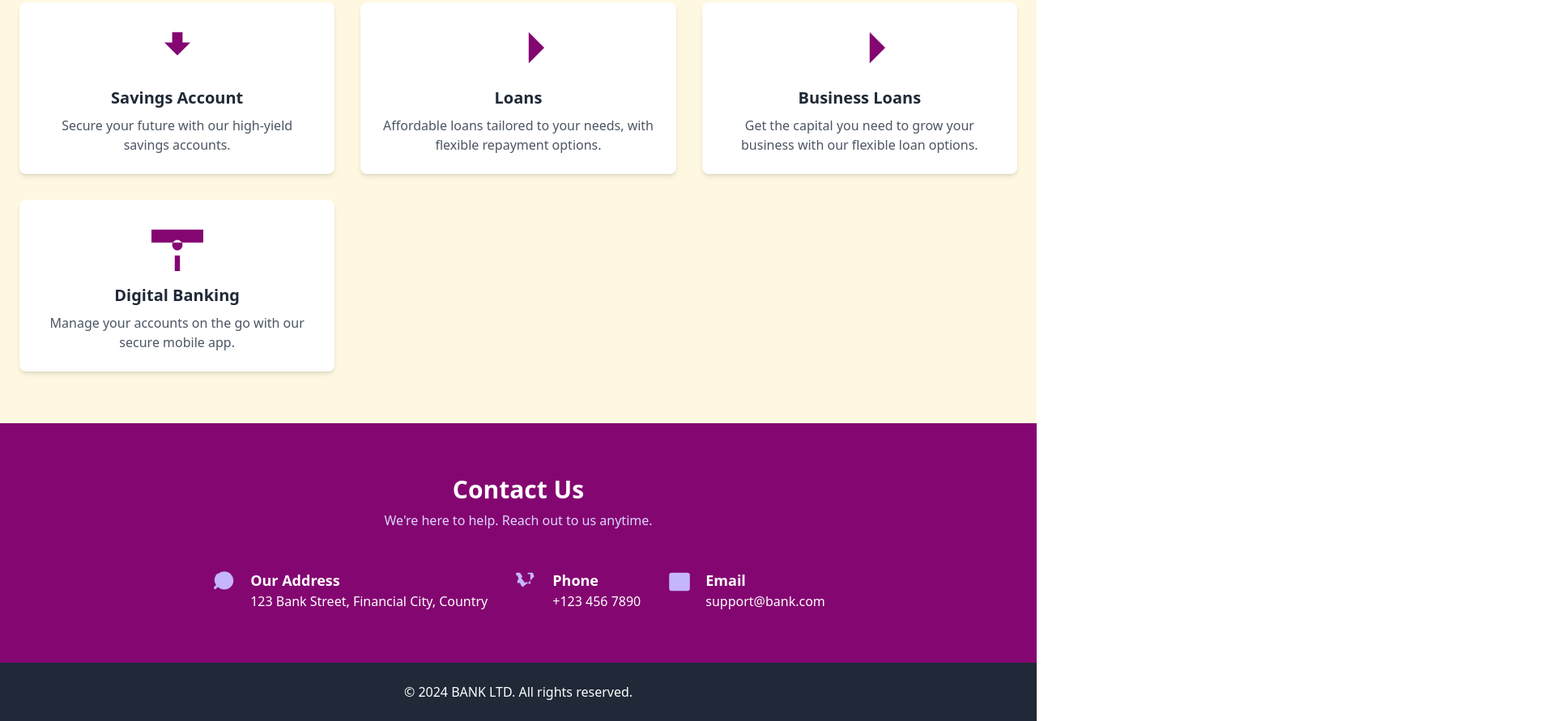
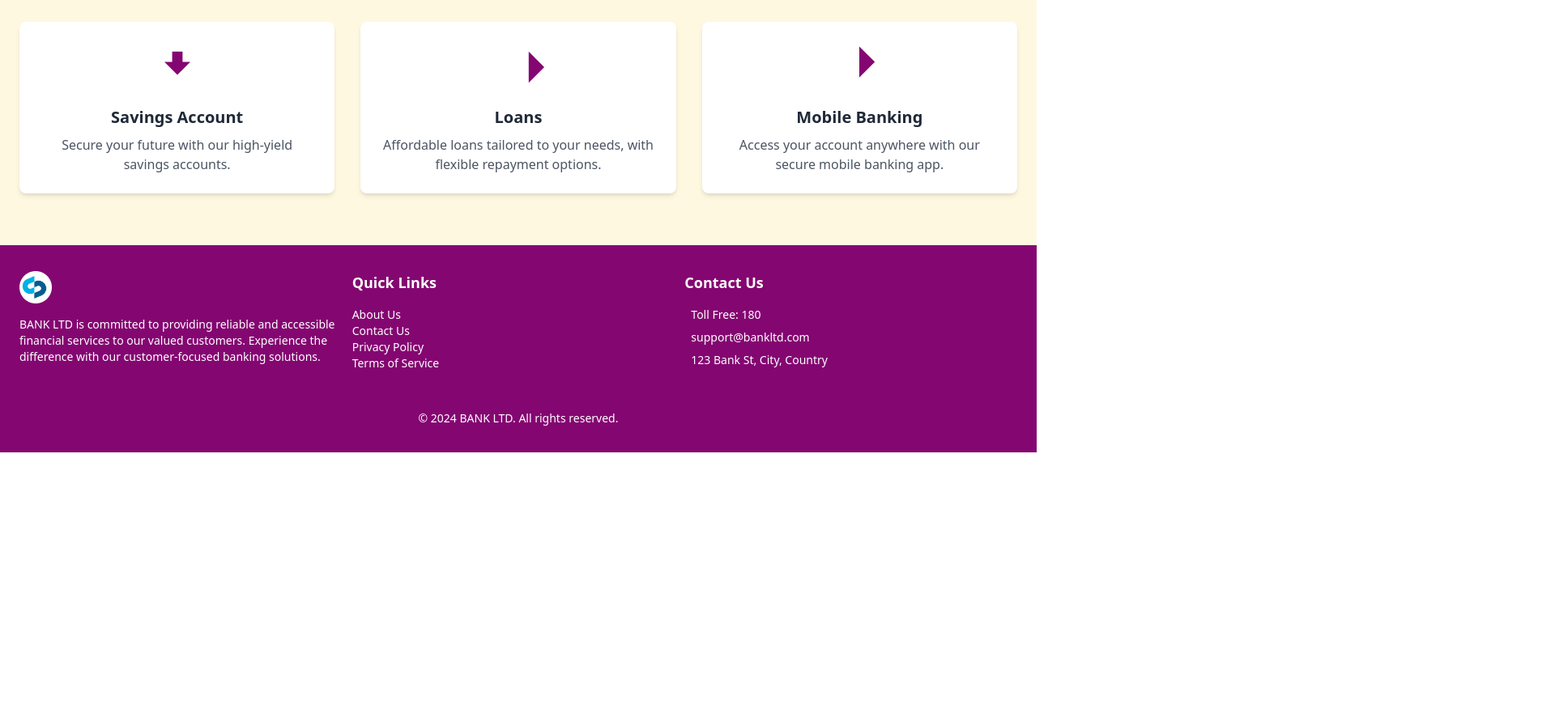
Before and after one commit to sathwikm1610/saraswathi, a plain HTML site: page index.html in a window 1280 px wide. Shown: the part 555-1446 px from the top of the page at 81% size, 1920 px wide, since content can reach past the window. After the commit the page ends 1114 px from the top, so only its background shows below. Drawn offline with nearby package versions, Linux system fonts and the light colour scheme.

Commit message:
Update index.html

```diff
--- a/index.html
+++ b/index.html
@@ -3,9 +3,12 @@
 <head>
     <meta charset="UTF-8">
     <meta name="viewport" content="width=device-width, initial-scale=1.0">
-    <title>bank webpage </title>
+    <title>Bank Webpage</title>
 
+    <!-- Tailwind CSS -->
     <link href="https://cdn.jsdelivr.net/npm/tailwindcss@2.2.19/dist/tailwind.min.css" rel="stylesheet">
+    <link rel="icon" href="assets/logo.png" type="image/png">
+
     <style>
         :root {
             --yellow: rgb(255, 255, 5);
@@ -20,39 +23,24 @@
         .text-white { color: var(--white); }
         .text-custom { color: var(--purple); }
 
-   html, body {
-       margin: 0;
-       padding: 0;
-   }
-
-   footer {
-       margin: 0;
-       padding: 0;
-   }
-
-   /* If there are any other elements below the footer causing the gap */
-   body > * {
-       margin-bottom: 0;
-   }
-
-
+        html, body, footer { margin: 0; padding: 0; }
     </style>
-    <link rel="icon" href="assets/logo.png" type="image/png">
 </head>
 <body>
+
     <!-- Header Section -->
     <header>
-        <!-- Top Bar (Purple Section) -->
+        <!-- Top Bar -->
         <div class="bg-purple-800 text-white px-4 py-2 flex flex-col md:flex-row items-center justify-between">
             <!-- Logo and Bank Name -->
             <div class="flex items-center space-x-2">
-                <img src="assets/logo.png" alt="Logo" class="h-10 w-auto"> <!-- Replace "logo.png" with your logo path -->
+                <img src="assets/logo.png" alt="Logo" class="h-10 w-auto">
                 <div>
                     <span class="font-bold text-lg">BANK LTD</span>
                     <p class="text-sm">ಬ್ಯಾಂಕ್</p>
                 </div>
             </div>
-            <!-- Contact Info and Links -->
+            <!-- Contact Info -->
             <div class="flex items-center space-x-4 text-sm">
                 <span class="flex items-center"><i class="fas fa-phone-alt mr-1"></i> Toll Free No: 180</span>
                 <a href="#" class="hover:underline">Home</a>
@@ -60,13 +48,11 @@
             </div>
         </div>
 
-        <!-- Navigation Bar (Yellow Section) -->
+        <!-- Navigation Bar -->
         <nav class="bg-yellow-500 text-black font-bold py-2">
             <div class="container mx-auto flex justify-between items-center px-4">
-                <!-- Logo for Mobile -->
+                <!-- Mobile Logo and Hamburger Icon -->
                 <div class="text-lg font-bold md:hidden">BANK LTD</div>
-
-                <!-- Hamburger Icon for Mobile -->
                 <div class="md:hidden">
                     <button id="menu-toggle" class="text-black focus:outline-none">
                         <svg class="w-6 h-6" fill="none" stroke="currentColor" viewBox="0 0 24 24" xmlns="http://www.w3.org/2000/svg">
@@ -76,8 +62,7 @@
                 </div>
 
                 <!-- Desktop Menu -->
-                <div class="md:flex justify-center space-x-8 ml-12"></div>
-                    <!-- Dropdown Example with "About Us" -->
+                <div class="hidden md:flex justify-center space-x-8 ml-12">
                     <div class="relative group">
                         <a href="#" class="hover:underline">About Us</a>
                         <div class="absolute hidden group-hover:block bg-white text-black mt-2 py-2 rounded shadow-lg w-48">
@@ -86,7 +71,6 @@
                             <a href="#" class="block px-4 py-2 hover:bg-gray-200">Management</a>
                         </div>
                     </div>
-                    <!-- Other Nav Links with Dropdowns -->
                     <div class="relative group">
                         <a href="#" class="hover:underline">Savings and Deposits</a>
                         <div class="absolute hidden group-hover:block bg-white text-black mt-2 py-2 rounded shadow-lg w-48">
@@ -114,7 +98,7 @@
                 </div>
             </div>
 
-            <!-- Mobile Menu (Hidden by Default) -->
+            <!-- Mobile Menu -->
             <div id="mobile-menu" class="hidden md:hidden bg-white text-black">
                 <a href="#" class="block px-4 py-2 hover:bg-gray-200">About Us</a>
                 <a href="#" class="block px-4 py-2 hover:bg-gray-200">Savings and Deposits</a>
@@ -127,69 +111,32 @@
         </nav>
     </header>
 
-    <script>
-        // Toggle mobile menu
-        document.addEventListener('DOMContentLoaded', function () {
-    document.getElementById('menu-toggle').addEventListener('click', function () {
-        document.getElementById('mobile-menu').classList.toggle('hidden');
-    });
-});
-
-    </script>
-    <!-- Hero Section -->
+    <!-- Hero Section with Swiper -->
     <section class="relative bg-gray-100">
         <div class="container mx-auto">
-            <div class="relative">
             <div class="swiper-container">
                 <div class="swiper-wrapper">
-                        <!-- Slide 1 -->
                     <div class="swiper-slide">
                         <img src="assets/image1.jpg" alt="Image 1" class="w-full h-auto rounded-lg shadow-md">
                     </div>
                     <div class="swiper-slide">
-                            <img src="assets/image1.jpg" alt="Image 1" class="w-full h-auto rounded-lg shadow-md">
+                        <img src="assets/image2.jpg" alt="Image 2" class="w-full h-auto rounded-lg shadow-md">
                     </div>
-                        <div class="swiper-slide">
-                            <img src="assets/image1.jpg" alt="Image 1" class="w-full h-auto rounded-lg shadow-md">
                 </div>
-                        <!-- Add more slides as needed -->
-                    </div>
-                    <!-- Add Pagination -->
                 <div class="swiper-pagination"></div>
-                    <!-- Add Navigation -->
                 <div class="swiper-button-next"></div>
                 <div class="swiper-button-prev"></div>
             </div>
         </div>
-        </div>
     </section>
 
-    <!-- Swiper JS -->
-    <script src="https://unpkg.com/swiper/swiper-bundle.min.js"></script>
-    <link rel="stylesheet" href="https://unpkg.com/swiper/swiper-bundle.min.css">
-
-    <!-- Initialize Swiper -->
-    <script>
-        var swiper = new Swiper('.swiper-container', {
-            loop: true,
-            pagination: {
-                el: '.swiper-pagination',
-                clickable: true,
-            },
-            navigation: {
-                nextEl: '.swiper-button-next',
-                prevEl: '.swiper-button-prev',
-            },
-        });
-    </script>
     <!-- Services Section -->
     <section class="py-16 bg-gray-100">
         <div class="container mx-auto px-6 text-center">
             <h3 class="text-3xl font-semibold text-gray-800">Our Services</h3>
             <p class="text-gray-600 mt-2">Explore the range of services we offer to meet your financial needs.</p>
             <div class="grid grid-cols-1 md:grid-cols-3 gap-8 mt-12">
-
-                <!-- Service Card -->
+                <!-- Service Cards -->
                 <div class="bg-white p-6 rounded-lg shadow-md hover:shadow-lg transition-shadow duration-200">
                     <div class="text-custom">
                         <svg class="w-16 h-16 mx-auto" fill="currentColor" viewBox="0 0 20 20"><path d="M12 8V4H8v4H5l5 5 5-5h-3z"/></svg>
@@ -197,8 +144,6 @@
                     <h4 class="text-xl font-semibold text-gray-800 mt-4">Savings Account</h4>
                     <p class="text-gray-600 mt-2">Secure your future with our high-yield savings accounts.</p>
                 </div>
-
-                <!-- Another Service Card -->
                 <div class="bg-white p-6 rounded-lg shadow-md hover:shadow-lg transition-shadow duration-200">
                     <div class="text-custom">
                         <svg class="w-16 h-16 mx-auto" fill="currentColor" viewBox="0 0 20 20"><path d="M2 10l6 6m0-6l-6-6m12 0l6 6-6 6"/></svg>
@@ -208,74 +153,83 @@
                     </div>
                 <div class="bg-white p-6 rounded-lg shadow-md hover:shadow-lg transition-shadow duration-200">
                     <div class="text-custom">
-                        <svg class="w-16 h-16 mx-auto" fill="currentColor" viewBox="0 0 20 20"><path d="M2 10l6 6m0-6l-6-6m12 0l6 6-6 6"/></svg>
+                        <svg class="w-16 h-16 mx-auto" fill="currentColor" viewBox="0 0 20 20"><path d="M10 2l6 6-6 6m0-6l-6-6"/></svg>
                     </div>
-                    <h4 class="text-xl font-semibold text-gray-800 mt-4">Business Loans</h4>
-                    <p class="text-gray-600 mt-2">Get the capital you need to grow your business with our flexible loan options.</p>
+                    <h4 class="text-xl font-semibold text-gray-800 mt-4">Mobile Banking</h4>
+                    <p class="text-gray-600 mt-2">Access your account anywhere with our secure mobile banking app.</p>
                 </div>
-
-                <!-- Another Service Card -->
-                <div class="bg-white p-6 rounded-lg shadow-md hover:shadow-lg transition-shadow duration-200">
-                    <div class="text-custom">
-                        <svg class="w-16 h-16 mx-auto" fill="currentColor" viewBox="0 0 20 20"><path d="M10 12a2 2 0 100-4 2 2 0 000 4zm1 8v-6h-2v6h2zm9-11H0V4h20v5z"/></svg>
-                    </div>
-                    <h4 class="text-xl font-semibold text-gray-800 mt-4">Digital Banking</h4>
-                    <p class="text-gray-600 mt-2">Manage your accounts on the go with our secure mobile app.</p>
-                </div>
-
             </div>
         </div>
     </section>
 
-    <!-- Contact Section -->
-    <section class="bg-purple-800 text-white py-16">
+    <!-- Footer Section -->
+    <footer class="bg-purple-800 text-white py-8">
         <div class="container mx-auto px-6">
-            <h3 class="text-3xl font-semibold text-center">Contact Us</h3>
-            <p class="text-center text-purple-200 mt-2">We're here to help. Reach out to us anytime.</p>
-            <div class="mt-12 flex flex-col md:flex-row justify-center gap-8">
+            <div class="flex flex-wrap justify-between">
+                <!-- Logo and Description -->
+                <div class="w-full md:w-1/3 mb-6 md:mb-0">
+                    <img src="assets/logo.png" alt="Logo" class="h-10 w-auto mb-4">
+                    <p class="text-sm">BANK LTD is committed to providing reliable and accessible financial services to our valued customers. Experience the difference with our customer-focused banking solutions.</p>
+                </div>
 
-                <!-- Address -->
-                <div class="flex items-start space-x-4">
-                    <div>
-                        <svg class="w-8 h-8 text-purple-300" fill="currentColor" viewBox="0 0 20 20"><path d="M5.05 4.05a7 7 0 110 9.9l-1.44 1.44a1 1 0 01-1.42-1.42l1.44-1.44a7 7 0 011.42-9.48z"/></svg>
+                <!-- Quick Links -->
+                <div class="w-full md:w-1/3 mb-6 md:mb-0">
+                    <h4 class="text-lg font-semibold mb-4">Quick Links</h4>
+                    <ul class="text-sm">
+                        <li><a href="#" class="hover:underline">About Us</a></li>
+                        <li><a href="#" class="hover:underline">Contact Us</a></li>
+                        <li><a href="#" class="hover:underline">Privacy Policy</a></li>
+                        <li><a href="#" class="hover:underline">Terms of Service</a></li>
+                    </ul>
                 </div>
-                    <div>
-                        <h4 class="text-lg font-semibold">Our Address</h4>
-                        <p>123 Bank Street, Financial City, Country</p>
+
+                <!-- Contact Information -->
+                <div class="w-full md:w-1/3">
+                    <h4 class="text-lg font-semibold mb-4">Contact Us</h4>
+                    <p class="text-sm mb-2"><i class="fas fa-phone-alt mr-2"></i>Toll Free: 180</p>
+                    <p class="text-sm mb-2"><i class="fas fa-envelope mr-2"></i>support@bankltd.com</p>
+                    <p class="text-sm"><i class="fas fa-map-marker-alt mr-2"></i>123 Bank St, City, Country</p>
                 </div>
             </div>
 
-                <!-- Phone -->
-                <div class="flex items-start space-x-4">
-                    <div>
-                        <svg class="w-8 h-8 text-purple-300" fill="currentColor" viewBox="0 0 20 20"><path d="M2 3h3l2 3-1 1 3 4 1-1 3 2V4h-2V3h4l1 3-2 2-2 2-1 1-4 3-1-1-1-2H3v-2l1-1-1-3H2V3z"/></svg>
+            <!-- Social Media Links -->
+            <div class="flex justify-center mt-6 space-x-4">
+                <a href="#" class="text-white hover:text-yellow-500"><i class="fab fa-facebook-f"></i></a>
+                <a href="#" class="text-white hover:text-yellow-500"><i class="fab fa-twitter"></i></a>
+                <a href="#" class="text-white hover:text-yellow-500"><i class="fab fa-linkedin"></i></a>
+                <a href="#" class="text-white hover:text-yellow-500"><i class="fab fa-instagram"></i></a>
             </div>
-                    <div>
-                        <h4 class="text-lg font-semibold">Phone</h4>
-                        <p>+123 456 7890</p>
+
+            <!-- Copyright -->
+            <div class="mt-6 text-center text-sm">
+                <p>&copy; 2024 BANK LTD. All rights reserved.</p>
             </div>
         </div>
-
-                <!-- Email -->
-                <div class="flex items-start space-x-4">
-                    <div>
-                        <svg class="w-8 h-8 text-purple-300" fill="currentColor" viewBox="0 0 20 20"><path d="M2 5a2 2 0 012-2h12a2 2 0 012 2v10a2 2 0 01-2 2H4a2 2 0 01-2-2V5z"/></svg>
-                    </div>
-                    <div>
-                        <h4 class="text-lg font-semibold">Email</h4>
-                        <p>support@bank.com</p>
-                    </div>
-                </div>
-
-            </div>
-        </div>
-    </section>
-
-    <footer class="bg-gray-800 text-white py-6 text-center">
-        <p>&copy; 2024 BANK LTD. All rights reserved.</p>
     </footer>
 
+    <!-- JavaScript for Mobile Menu Toggle -->
+    <script>
+        document.getElementById("menu-toggle").addEventListener("click", function () {
+            var mobileMenu = document.getElementById("mobile-menu");
+            mobileMenu.classList.toggle("hidden");
+        });
+    </script>
+
+    <!-- Swiper JS (Optional for Hero Section Slider) -->
+    <script src="https://unpkg.com/swiper/swiper-bundle.min.js"></script>
+    <script>
+        var swiper = new Swiper(".swiper-container", {
+            loop: true,
+            pagination: {
+                el: ".swiper-pagination",
+                clickable: true,
+            },
+            navigation: {
+                nextEl: ".swiper-button-next",
+                prevEl: ".swiper-button-prev",
+            },
+        });
+    </script>
 
 </body>
-
 </html>
```
Lines whose indentation alone changed are shown as unchanged.
